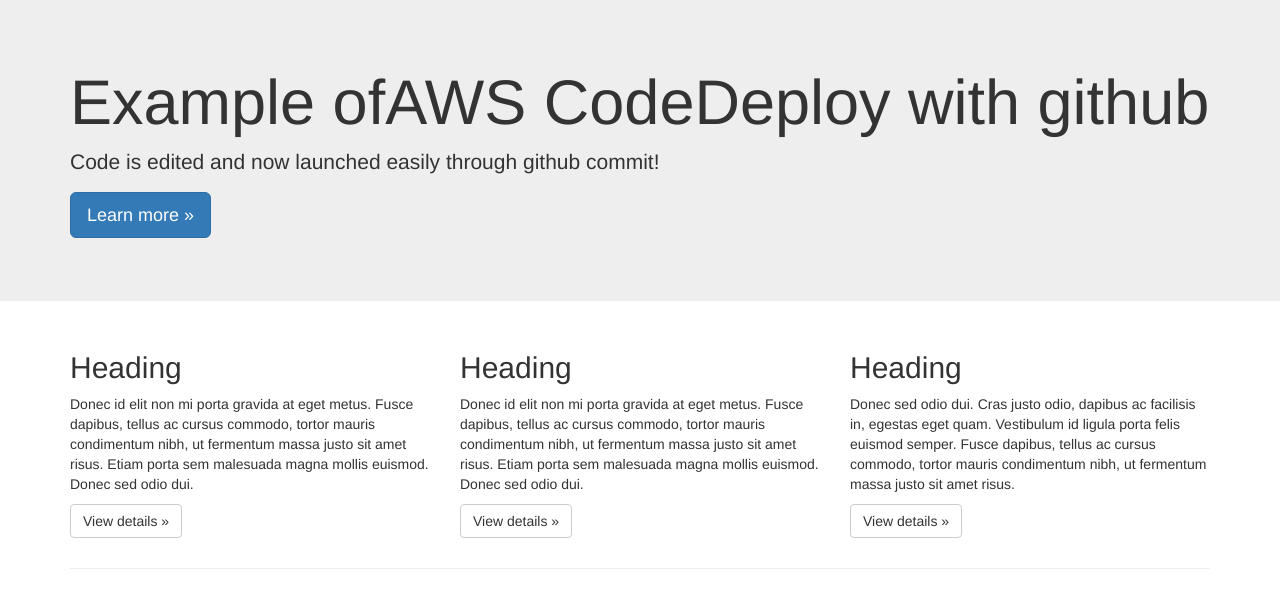
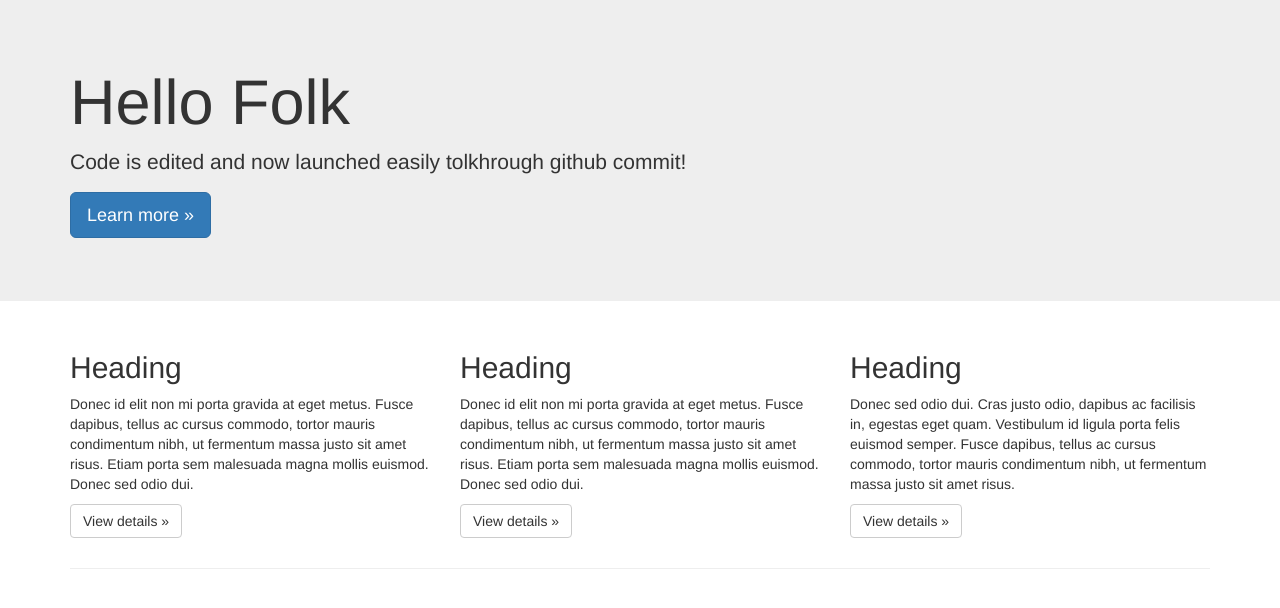
Before and after one commit to yogendra270/AWScode, a plain HTML site: page index.html in a window 1280 px wide. Drawn offline with nearby package versions, Linux system fonts and the light colour scheme.

Commit message:
Update index.html

```diff
--- a/index.html
+++ b/index.html
@@ -13,8 +13,8 @@
     <!-- Main jumbotron for a primary marketing message or call to action -->
     <div class="jumbotron">
       <div class="container">
-        <h1>Example ofAWS CodeDeploy with github</h1>
-        <p>Code is edited and now launched easily through github commit!</p>
+        <h1>Hello Folk</h1>
+        <p>Code is edited and now launched easily tolkhrough github commit!</p>
         <p><a class="btn btn-primary btn-lg" href="#" role="button">Learn more &raquo;</a></p>
       </div>
     </div>
```
